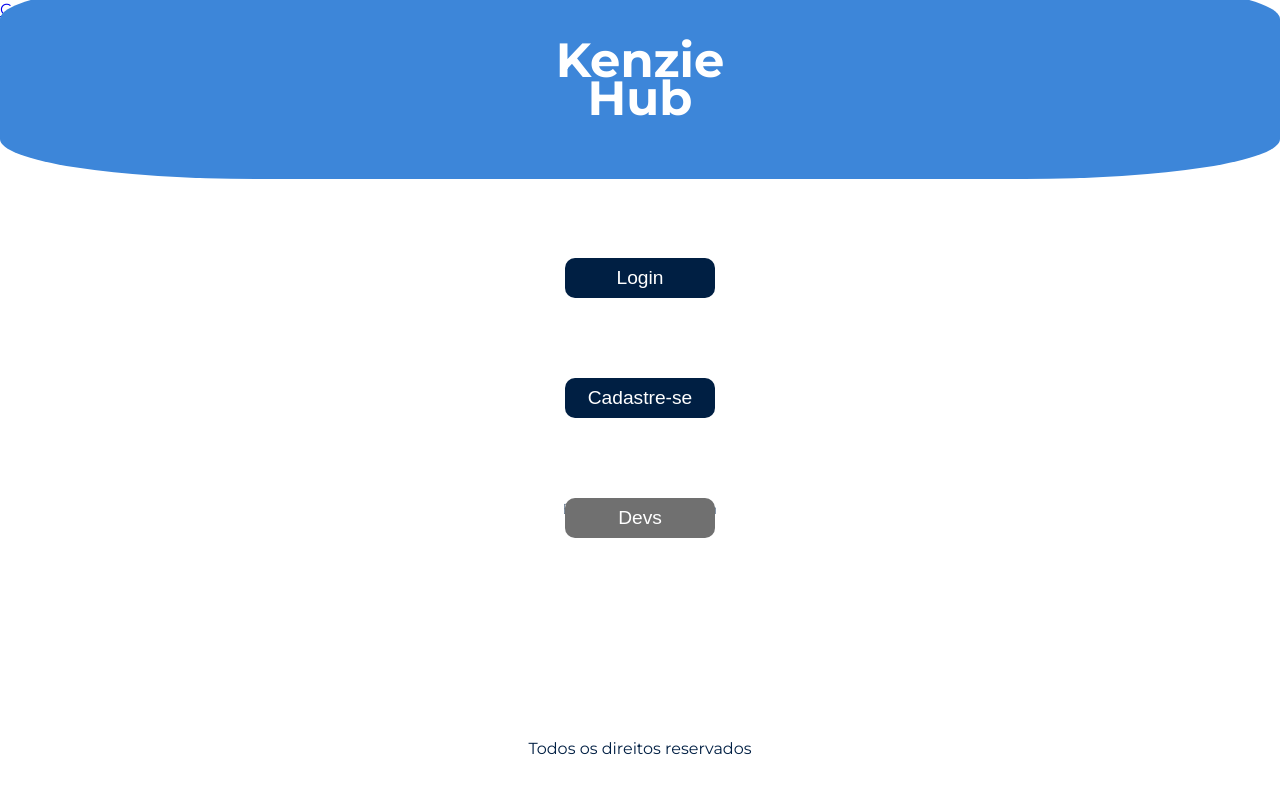
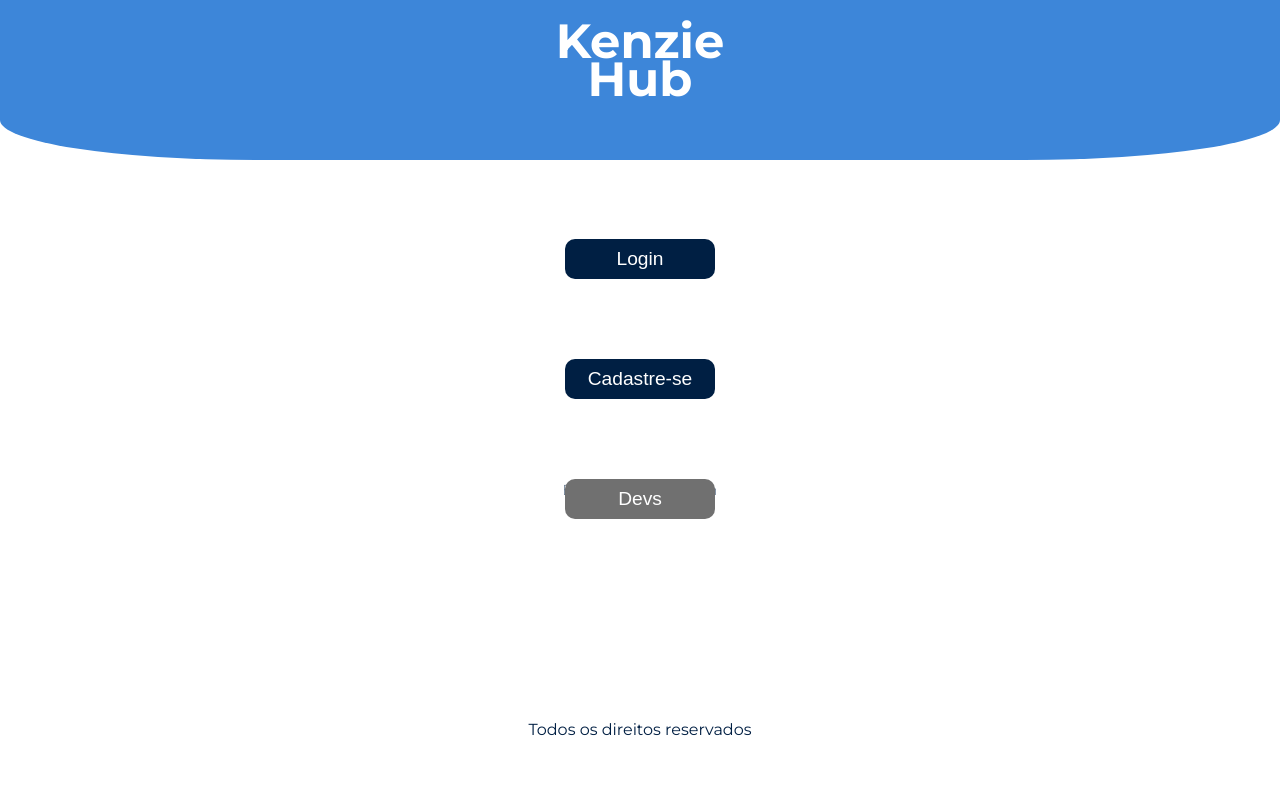
Before and after one commit to bellapegoraro/kenziehub, a React (Create React App) app: page / in a window 1280 px wide. Shown: the top 794 px of the page. Built offline with nearby package versions, Linux system fonts and the light colour scheme.

Commit message:
fix: Removed the Link tag for the registration page.

```diff
--- a/src/App.js
+++ b/src/App.js
@@ -1,19 +1,18 @@
 import { GlobalStyle } from "./styles";
-import { Switch, Route, Link } from "react-router-dom";
+import { Switch, Route } from "react-router-dom";
 import Register from "./pages/Register/index";
-import Home from './pages/HomeScreen';
+import Home from "./pages/HomeScreen";
 
 function App() {
   return (
     <>
       <GlobalStyle />
-      <Link to="/register">Cadastrar</Link>
       <Switch>
         <Route exact path="/register">
           <Register></Register>
         </Route>
-        <Route path = "/">
-          <Home/>
+        <Route path="/">
+          <Home />
         </Route>
       </Switch>
     </>
```
Also changed, not shown: 1 other file (tests, documents, lock files or other folders).
